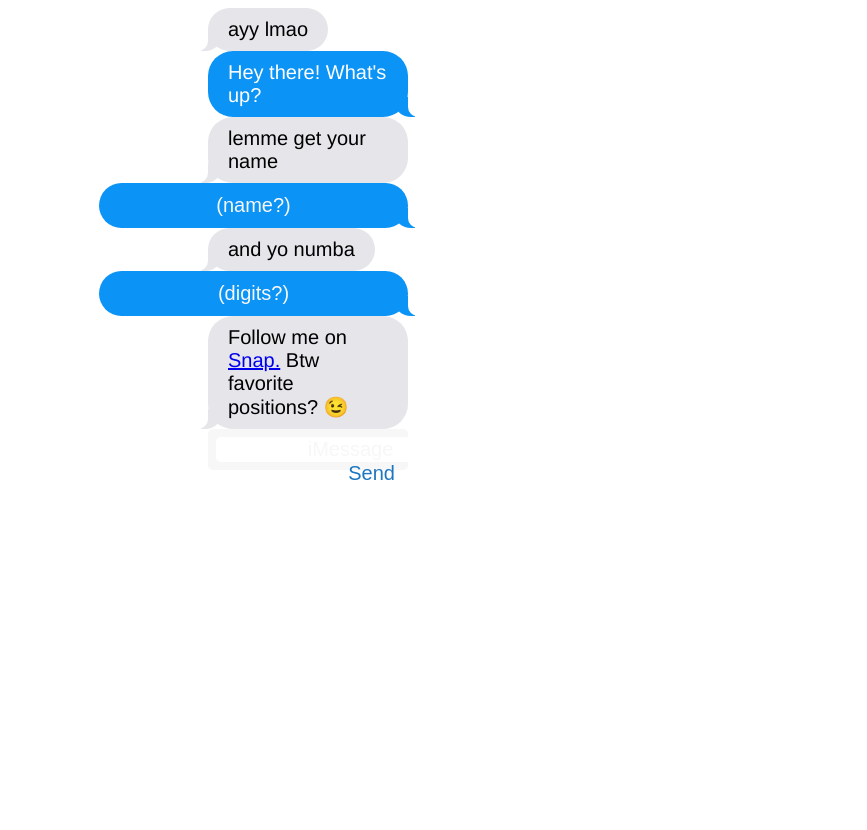
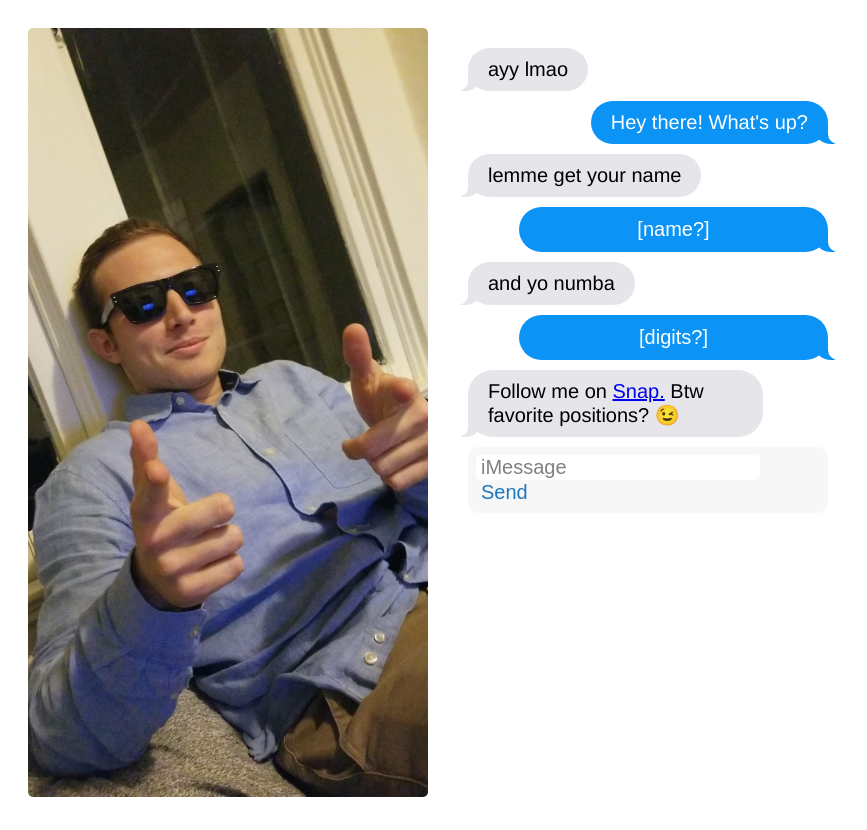
Before and after one commit to sohansubhash/with.me, a plain HTML site: page index.html in a window 1280 px wide. Shown: the whole page, without its empty margins (0-867 px from the left). Before the commit the page ends 800 px from the top, so only its background shows below. Drawn offline with Linux system fonts and the light colour scheme.

Commit message:
hacky solution is hackY

```diff
--- a/index.html
+++ b/index.html
@@ -4,73 +4,38 @@
         <meta charset="utf-8">
         <meta name="viewport" content="width=device-width, initial-scale=1">
         <title>I'm Desperate</title>
-    <style media="screen">
-
-        #img.source-image {
-      max-width: 30px;
-
+		<style>
+        .card {
+			border-radius: 10px;
         }
-
-    .photo {
-        grid-area: photo;
-        padding: 0.2em;
-      height: 30px;
-    max-width: 30px;
-    }
-
-
-.card{
-	height: auto;
-	background-image: jsh.jpg
-}
-
         .wrapper {
         display: grid;
-         grid-template-columns: 200px 200px;
-
-        grid-template-areas:
-               "photo  form";    }
-}
-.box {
-
-}
-
-
-#contact-form {
-  max-width: 90%;
+grid-template-columns: repeat(auto-fill, minmax(250px, 400px));
+  grid-gap: 1em;
+		  padding: 1em;
     margin: 0 auto;
         }
-
-
+        .messages {
+			padding: 1em 1em 0em 1em;
+		}
         body {
-  font-family: "Helvetica Neue";
-  font-size: 20px;
+        font-family: "San Francisco","Helvetica Neue","Helvetica","Arial",sans-serif;        font-size: 20px;
         font-weight: normal;
         }
-
-p{
+        p {
         -webkit-margin-after: 0em;
         -webkit-margin-before: 0em;
         }
+		img{
+			border-radius: 5px;
 
-section {
-  max-width: 450px;
-  margin: 50px auto;
-  border: 10px;
 		}
-section div {
-  word-wrap: break-word;
-  margin-bottom: 12px;
-  line-height: 24px;
-}
-section div:after {
-  content: "";
-  display: table;
-  clear: both;
-}
+		form{
+		height: 100%;}
 
 .clear {
   clear: both;
+  height: 10px;
 }
 
 .from-me {
@@ -148,11 +113,6 @@ input {
   font-size: inherit;
 }
 
-.bubble {
-    color: white;
-  background: #0B93F6;
-  border-radius: 5px;
-}
 ::placeholder { /* Chrome, Firefox, Opera, Safari 10.1+ */
     color: white;
     opacity: 50; /* Firefox */
@@ -169,44 +129,52 @@ input {
     -moz-transition:    all 0.3s ease-in-out;
     -o-transition:      all 0.3s ease-in-out;
     -ms-transition:     all 0.3s ease-in-out;
+    height: auto;
+    vertical-align: middle;
 }
+
 .input-bar-button:hover
 {
     opacity: 0.3;
     cursor: pointer;
 }
-.input-bar-button
-{    margin-left: 5px;
-  margin-right: 5px;
 
-    padding: 0;
-    height: auto;
-    vertical-align: middle;
-    float: right;
-}
 .new-bar{
  background:  #F7F7F7;
-   border-radius: 5px;
-padding: 0.4em; }
+   border-radius: 10px;
+padding: 0.4em;
+margin: 0 auto;
+}
+
  .new-input{
  background:  white;
   color: grey;
   border-radius: 5px;
-width: available;
+  width: calc(100% - 67px);
 
  }
- ::placeholder { /* Chrome, Firefox, Opera, Safari 10.1+ */
-    color: #F7F7F7;
+
+ .new-bar > input {
+  text-align: left;
+    padding-left: 5px;
+
  }
 
-<-picture
+ .new-bar > ::placeholder { /* Chrome, Firefox, Opera, Safari 10.1+ */
+    color: grey;
+    opacity: 50; /* Firefox */
+}
+
 		</style>
     </head>
     <body>
 	<div class="wrapper">
-  <div class="box photo"> <div class="card"> </div></div>
-<div class ="box section">
-<form action="https://jumprock.co/mail/josh9" method="post">
+	  <div class="card">
+		  <img src="./images/josh.jpg" width=100%>
+	  </div>
+	  <div class="messages">
+<form action="https://jumprock.co/mail/jsh171" method="post">
+
  <div class="from-them">
       <p>ayy lmao</p>
     </div>
@@ -220,14 +188,14 @@ width: available;
     </div>
   <div class="clear"></div>
     <div class="from-me">
- <input type="text"  class="bubble" name="name" minlength="3" placeholder="(name?)" required>    </div>
+ <input type="text"  class="bubble" name="name" minlength="3" placeholder="[name?]" required>    </div>
   <div class="clear"></div>
     <div class="from-them">
       <p>and yo numba</p>
     </div>
   <div class="clear"></div>
     <div class="from-me">
-          <input class="bubble" type="text" name="phone" placeholder="(digits?)">
+          <input class="bubble" type="text" name="phone" placeholder="[digits?]">
     </div>
   <div class="clear"></div>
     <div class="from-them">
@@ -239,6 +207,7 @@ width: available;
                 <input  type= "submit" value="Send" class="input-bar-button"> </input>
            </div>
 </form>
+
 	  </div>
 	</div>
     </body>
```
Lines whose indentation alone changed are shown as unchanged.
